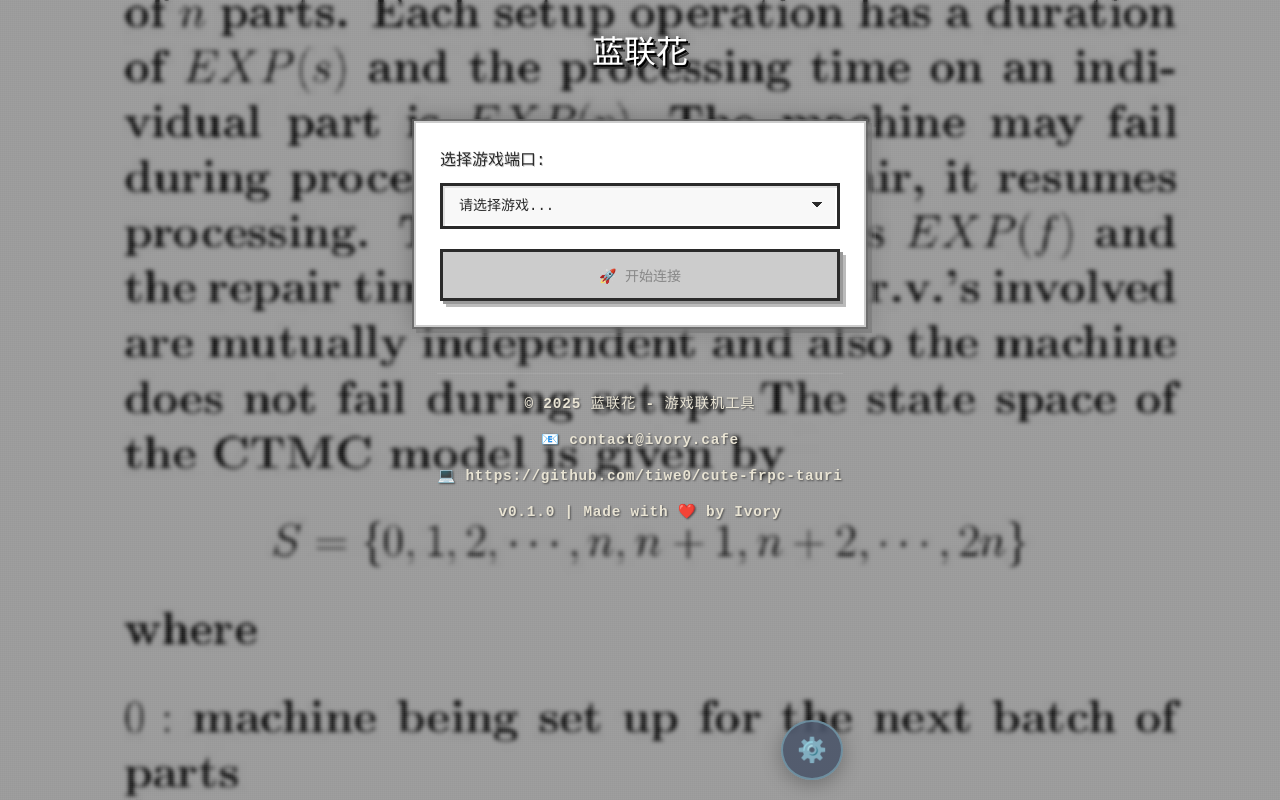
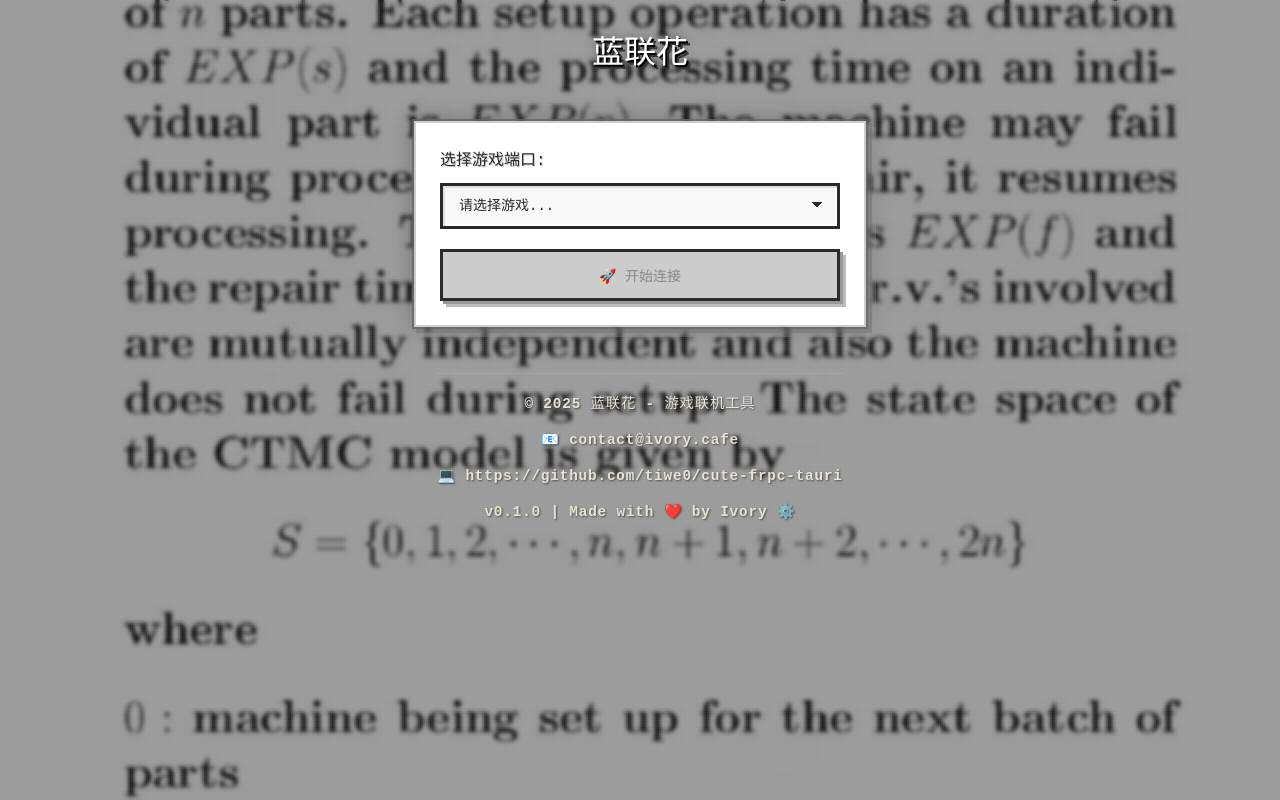
Before and after one commit to tiwe0/cute-frpc-tauri, a React (Vite) app: page / in a window 1280 px wide. Built offline with nearby package versions, Linux system fonts and the light colour scheme; a web font is replaced by a local one.

Commit message:
fix: 隐藏掉高级功能开关

```diff
--- a/src/App.css
+++ b/src/App.css
@@ -909,14 +909,6 @@
     flex: 1;
     text-align: center;
     justify-content: center;
-  }
-
-  .settings-button {
-    width: 50px;
-    height: 50px;
-    bottom: 15px;
-    right: 15px;
-    font-size: 1.2rem;
   }
 }
 
@@ -1766,6 +1758,10 @@
   letter-spacing: 0.03rem;
 }
 
+.version-clickable {
+  cursor: pointer;
+}
+
 /* 响应式设计 */
 @media (max-width: 768px) {
   .contact-info {
@@ -1784,49 +1780,3 @@
     text-align: center;
   }
 }
-
-/* 高级设置按钮 */
-.settings-button {
-  position: fixed;
-  bottom: 20px;
-  right: 20px;
-  width: 60px;
-  height: 60px;
-  background: rgba(76, 86, 106, 0.9);
-  border: 2px solid rgba(136, 192, 208, 0.5);
-  border-radius: 50%;
-  color: #eceff4;
-  font-size: 1.5rem;
-  cursor: pointer;
-  display: flex;
-  align-items: center;
-  justify-content: center;
-  transition: all 0.3s cubic-bezier(0.4, 0, 0.2, 1);
-  backdrop-filter: blur(10px);
-  z-index: 1000;
-  box-shadow: 0 4px 20px rgba(0, 0, 0, 0.3);
-}
-
-.settings-button:hover {
-  background: rgba(94, 129, 172, 0.9);
-  border-color: rgba(136, 192, 208, 0.8);
-  transform: translateY(-2px) scale(1.05);
-  box-shadow: 0 6px 25px rgba(0, 0, 0, 0.4);
-  animation: pulse 2s infinite;
-}
-
-@keyframes pulse {
-  0% {
-    box-shadow: 0 6px 25px rgba(0, 0, 0, 0.4), 0 0 0 0 rgba(136, 192, 208, 0.4);
-  }
-  70% {
-    box-shadow: 0 6px 25px rgba(0, 0, 0, 0.4), 0 0 0 10px rgba(136, 192, 208, 0);
-  }
-  100% {
-    box-shadow: 0 6px 25px rgba(0, 0, 0, 0.4), 0 0 0 0 rgba(136, 192, 208, 0);
-  }
-}
-
-.settings-button:active {
-  transform: translateY(-1px) scale(1.02);
-}
--- a/src/App.tsx
+++ b/src/App.tsx
@@ -15,7 +15,6 @@
   Footer,
   AudioPlayer,
   AdvancedSettingsModal,
-  SettingsButton,
 } from "./components";
 
 // Hooks
@@ -300,10 +299,7 @@
           />
         </form>
 
-        <Footer />
-
-        {/* 高级设置按钮 */}
-        <SettingsButton onClick={handleOpenAdvancedSettings} />
+        <Footer onOpenAdvancedSettings={handleOpenAdvancedSettings} />
 
         {/* 高级设置弹窗 */}
         <AdvancedSettingsModal
--- a/src/components/Footer.tsx
+++ b/src/components/Footer.tsx
@@ -1,13 +1,23 @@
 import React from 'react';
 
-const Footer: React.FC = () => {
+interface FooterProps {
+  onOpenAdvancedSettings?: () => void;
+}
+
+const Footer: React.FC<FooterProps> = ({ onOpenAdvancedSettings }) => {
   return (
     <footer className="footer-section">
       <div className="copyright-info">
         <div className="copyright-text">© 2025 蓝联花 - 游戏联机工具</div>
         <div className="copyright-text">📧 contact@ivory.cafe</div>
         <div className="copyright-text">💻 https://github.com/tiwe0/cute-frpc-tauri</div>
-        <div className="copyright-text">v0.1.0 | Made with ❤️ by Ivory</div>
+        <div
+          className="copyright-text version-clickable"
+          onClick={onOpenAdvancedSettings}
+          title="点击打开高级设置"
+        >
+          v0.1.0 | Made with ❤️ by Ivory ⚙️
+        </div>
       </div>
     </footer>
   );
--- a/src/components/index.ts
+++ b/src/components/index.ts
@@ -6,4 +6,3 @@
 export { default as Footer } from './Footer';
 export { default as AudioPlayer } from './AudioPlayer';
 export { default as AdvancedSettingsModal } from './AdvancedSettingsModal';
-export { default as SettingsButton } from './SettingsButton';
```
